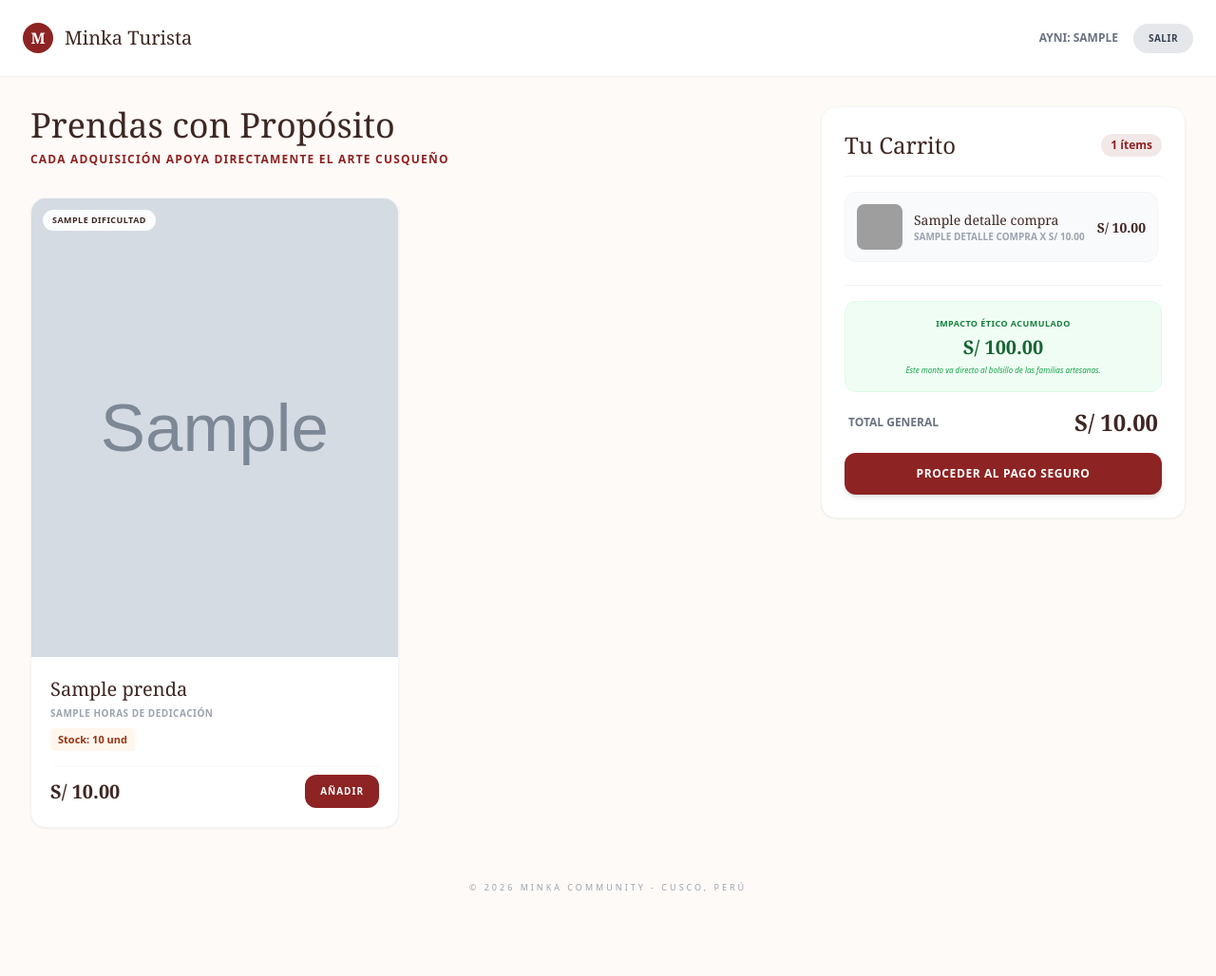
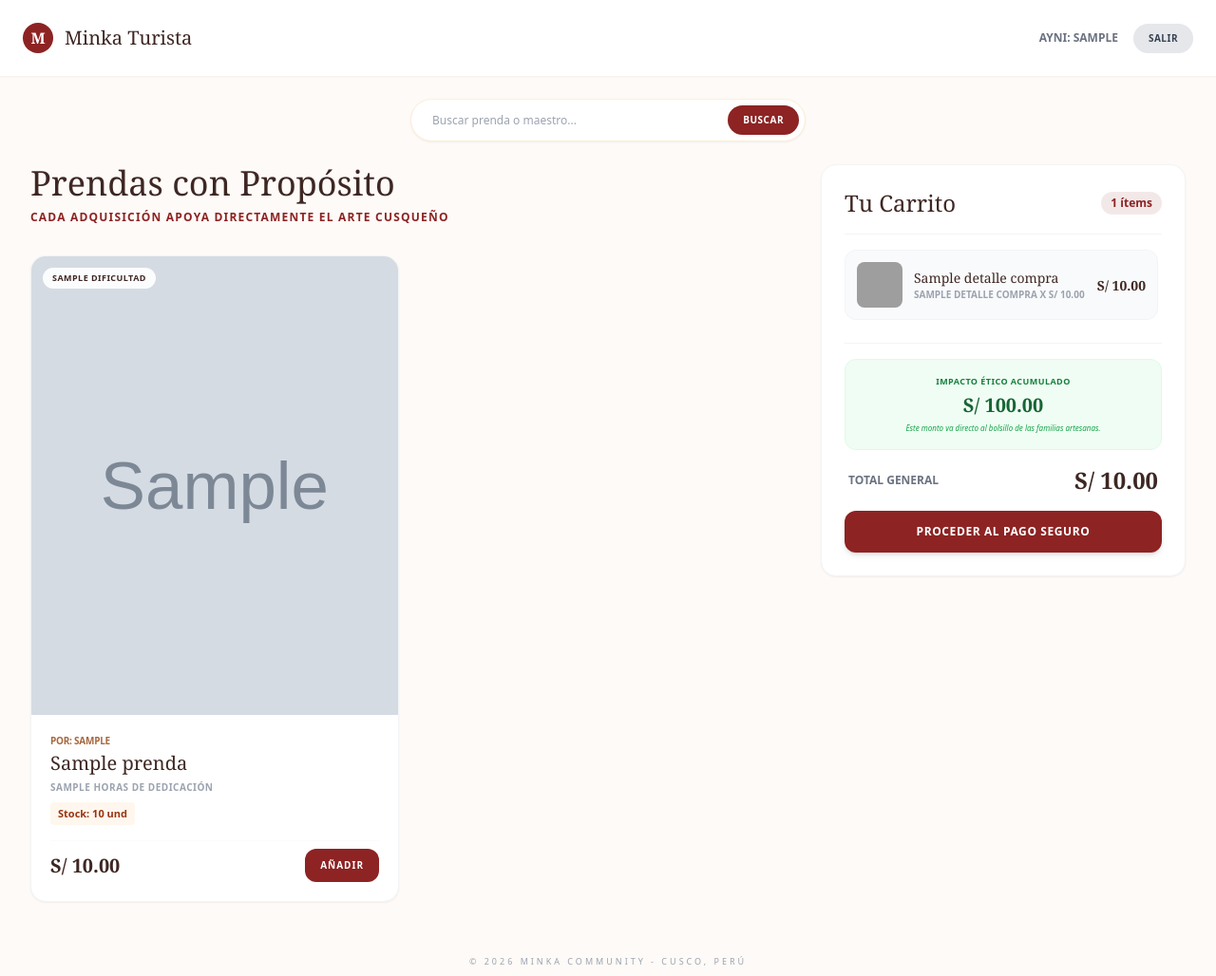
Before and after one commit to lapaza251ds03-hub/proyecto-artesanos, a Flask app: page /cliente in a window 1280 px wide. Shown: the top 1028 px of the page at 95% size. Before the commit the page ends 939 px from the top, so only its background shows below. Run offline with Flask 3, Linux system fonts and the light colour scheme; the visitor is signed in with stand-in values (Sample User, id 1); grey boxes marked "Sample" are stand-in pictures; a database or web service that is not in the repository returns one stand-in record (values such as "Sample title"); some libraries are stand-ins or nearby versions; grey boxes are pictures that could not be loaded.

Commit message:
Update cliente.html

```diff
--- a/templates/cliente.html
+++ b/templates/cliente.html
@@ -21,6 +21,15 @@
         </div>
     </nav>
 
+    <div class="max-w-md mx-auto w-full px-4 mt-6 -mb-2">
+        <form action="/cliente" method="GET" class="flex gap-2 bg-white p-1.5 border border-orange-100 rounded-full shadow-sm">
+            <input type="text" name="q" value="{{ busqueda }}" placeholder="Buscar prenda o maestro..." class="w-full pl-4 text-xs bg-transparent focus:outline-none text-gray-700">
+            <button type="submit" class="bg-[#8d2323] text-white text-[10px] uppercase font-bold tracking-wider px-4 py-2 rounded-full hover:bg-[#6d1b1b] transition-colors">
+                Buscar
+            </button>
+        </form>
+    </div>
+
     <div class="flex-1 w-full max-w-7xl mx-auto p-4 md:p-8 grid grid-cols-1 lg:grid-cols-3 gap-8">
 
         <div class="lg:col-span-2">
@@ -40,6 +49,8 @@
                     </div>
                     <div class="p-5 flex-1 flex flex-col justify-between">
                         <div>
+                            <p class="text-[10px] font-bold text-amber-800/80 uppercase tracking-tight mb-0.5">Por: {{ p[8] if p[8] else "Minka Community" }}</p>
+
                             <h3 class="font-serif text-xl text-[#3e2723] mb-1">{{ p[1] }}</h3>
                             <p class="text-[10px] font-bold text-gray-400 uppercase tracking-wider mb-2">{{ p[4] }} Horas de Dedicación</p>
 
@@ -59,6 +70,10 @@
                             {% endif %}
                         </div>
                     </div>
+                </div>
+                {% else %}
+                <div class="col-span-full text-center py-12 bg-white rounded-2xl border border-dashed border-gray-200">
+                    <p class="text-gray-400 italic text-sm">No encontramos resultados.</p>
                 </div>
                 {% endfor %}
             </div>
```
